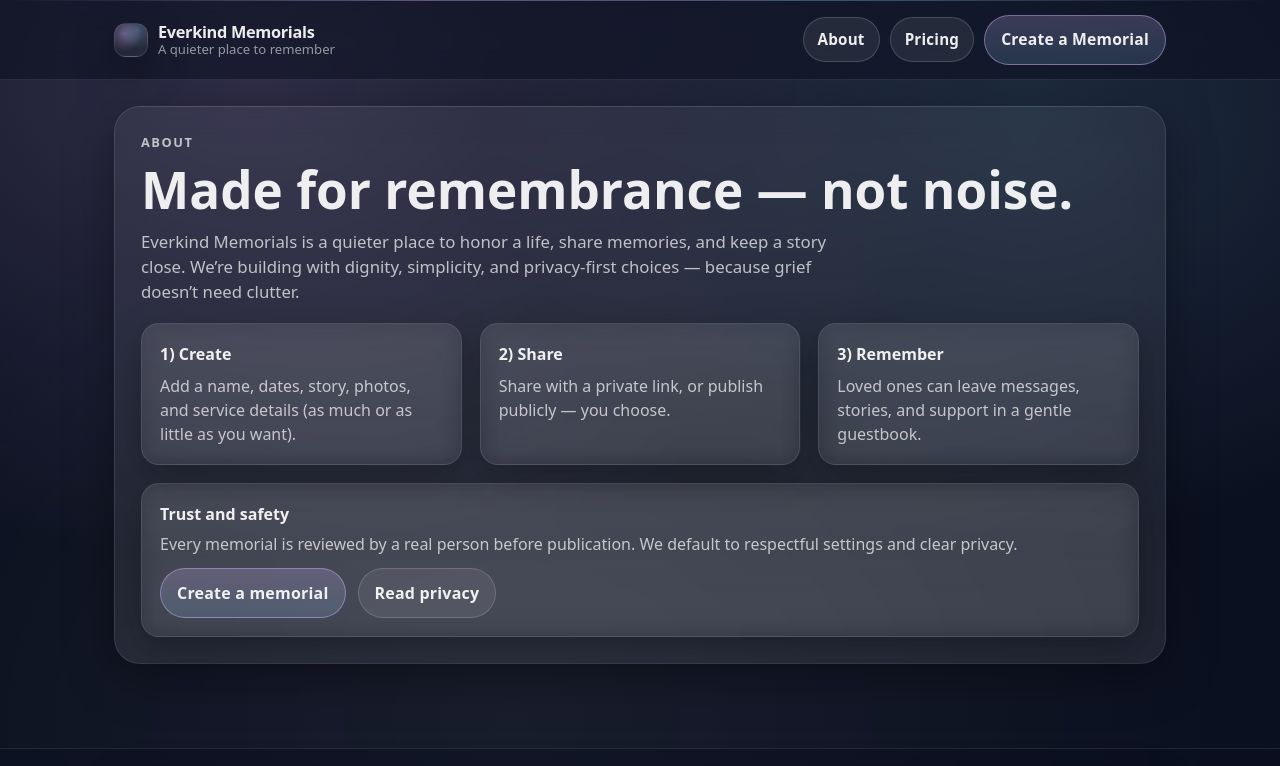
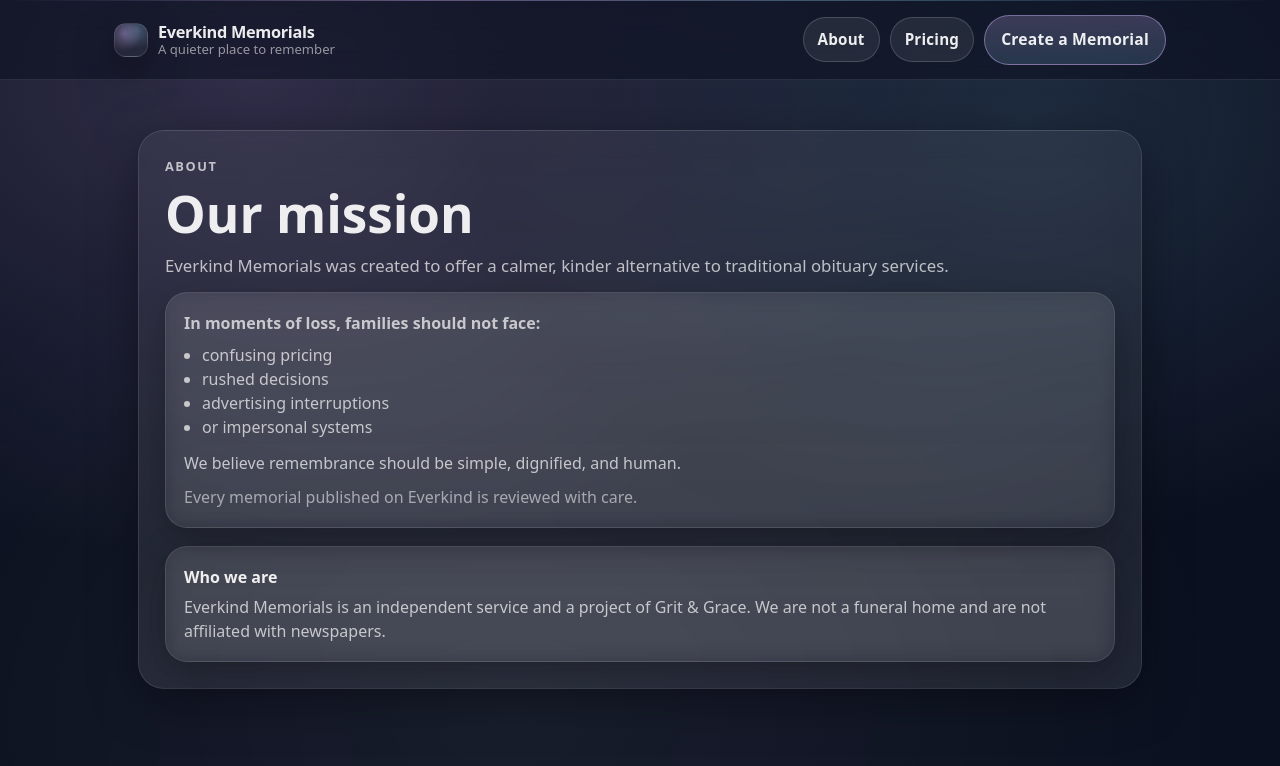
Before and after one commit to KristineMK72/everkind-memorials, a Next.js app: page /about in a window 1280 px wide. Shown: the top 766 px of the page. Built offline with nearby package versions, Linux system fonts and the light colour scheme.

Commit message:
Update page.tsx

```diff
--- a/app/about/page.tsx
+++ b/app/about/page.tsx
@@ -1,52 +1,47 @@
-import Link from "next/link";
-
 export default function AboutPage() {
   return (
     <main>
+      <div className="container">
         <section className="glass" style={{ padding: 26 }}>
           <div className="kicker">About</div>
-        <h1 className="h1" style={{ marginTop: 10 }}>Made for remembrance — not noise.</h1>
-        <p className="p" style={{ maxWidth: 720 }}>
-          Everkind Memorials is a quieter place to honor a life, share memories, and keep a story close.
-          We’re building with dignity, simplicity, and privacy-first choices — because grief doesn’t need clutter.
+          <h1 className="h1" style={{ marginTop: 10 }}>Our mission</h1>
+          <p className="p" style={{ maxWidth: 860 }}>
+            Everkind Memorials was created to offer a calmer, kinder alternative to traditional obituary services.
           </p>
 
-        <div style={{ height: 18 }} />
+          <div style={{ height: 14 }} />
 
-        <div className="grid grid3">
-          <div className="card" style={{ padding: 18 }}>
-            <div style={{ fontWeight: 850, marginBottom: 8 }}>1) Create</div>
-            <div style={{ color: "var(--muted)" }}>
-              Add a name, dates, story, photos, and service details (as much or as little as you want).
+          <div className="card" style={{ padding: 18, borderRadius: 22 }}>
+            <div style={{ color: "var(--muted)", fontWeight: 800, marginBottom: 8 }}>
+              In moments of loss, families should not face:
             </div>
+            <ul style={{ margin: 0, paddingLeft: 18, color: "var(--muted)" }}>
+              <li>confusing pricing</li>
+              <li>rushed decisions</li>
+              <li>advertising interruptions</li>
+              <li>or impersonal systems</li>
+            </ul>
+            <div style={{ marginTop: 12, color: "var(--muted)" }}>
+              We believe remembrance should be simple, dignified, and human.
             </div>
-          <div className="card" style={{ padding: 18 }}>
-            <div style={{ fontWeight: 850, marginBottom: 8 }}>2) Share</div>
-            <div style={{ color: "var(--muted)" }}>
-              Share with a private link, or publish publicly — you choose.
-            </div>
-          </div>
-          <div className="card" style={{ padding: 18 }}>
-            <div style={{ fontWeight: 850, marginBottom: 8 }}>3) Remember</div>
-            <div style={{ color: "var(--muted)" }}>
-              Loved ones can leave messages, stories, and support in a gentle guestbook.
-            </div>
+            <div style={{ marginTop: 10, color: "var(--muted2)" }}>
+              Every memorial published on Everkind is reviewed with care.
             </div>
           </div>
 
           <div style={{ height: 18 }} />
 
-        <div className="card" style={{ padding: 18 }}>
-          <div style={{ fontWeight: 850, marginBottom: 6 }}>Trust and safety</div>
+          <div className="card" style={{ padding: 18, borderRadius: 22 }}>
+            <div style={{ fontWeight: 900, marginBottom: 6 }}>Who we are</div>
             <div style={{ color: "var(--muted)" }}>
-            Every memorial is reviewed by a real person before publication. We default to respectful settings and clear privacy.
-          </div>
-          <div style={{ marginTop: 12, display: "flex", gap: 12, flexWrap: "wrap" }}>
-            <Link className="btn btnPrimary" href="/create-memorial">Create a memorial</Link>
-            <Link className="btn" href="/privacy">Read privacy</Link>
+              Everkind Memorials is an independent service and a project of Grit &amp; Grace. We are not a funeral home and
+              are not affiliated with newspapers.
             </div>
           </div>
         </section>
+
+        <div style={{ height: 26 }} />
+      </div>
     </main>
   );
 }
```
Lines whose indentation alone changed are shown as unchanged.
